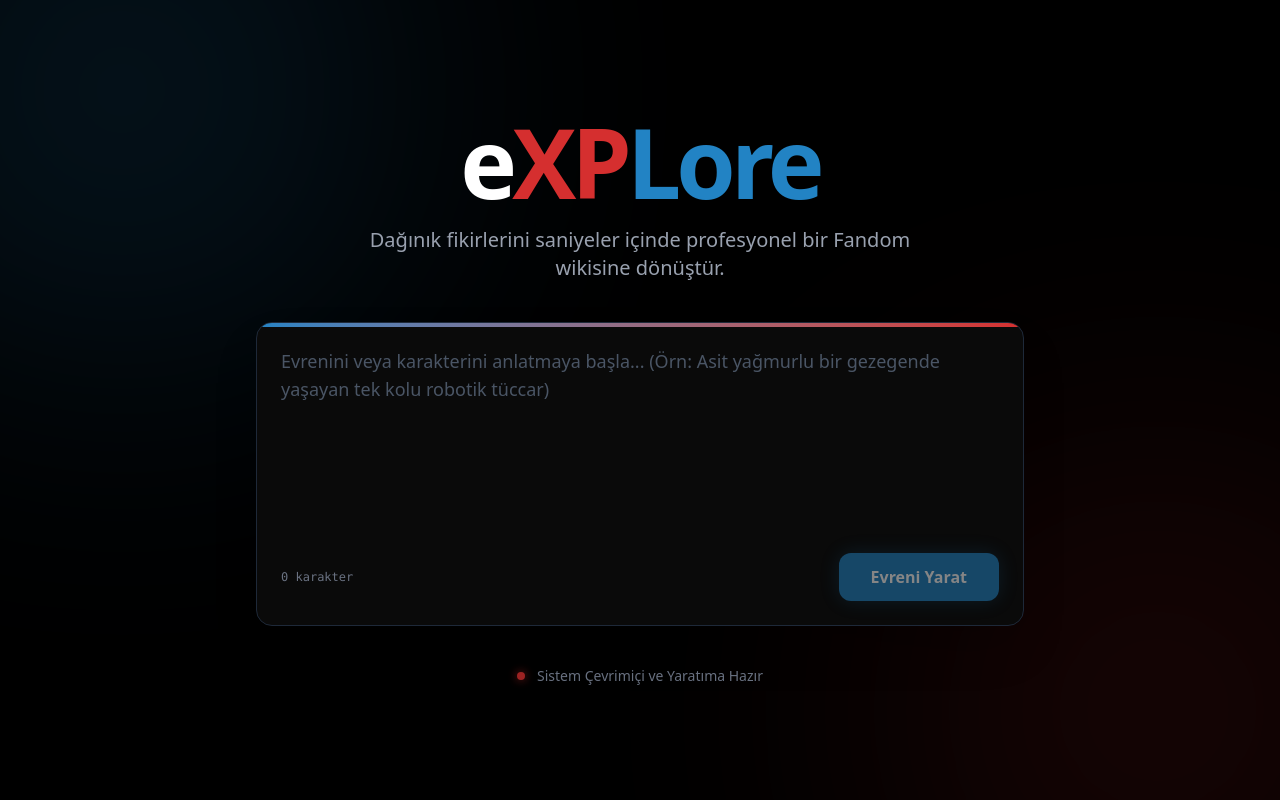
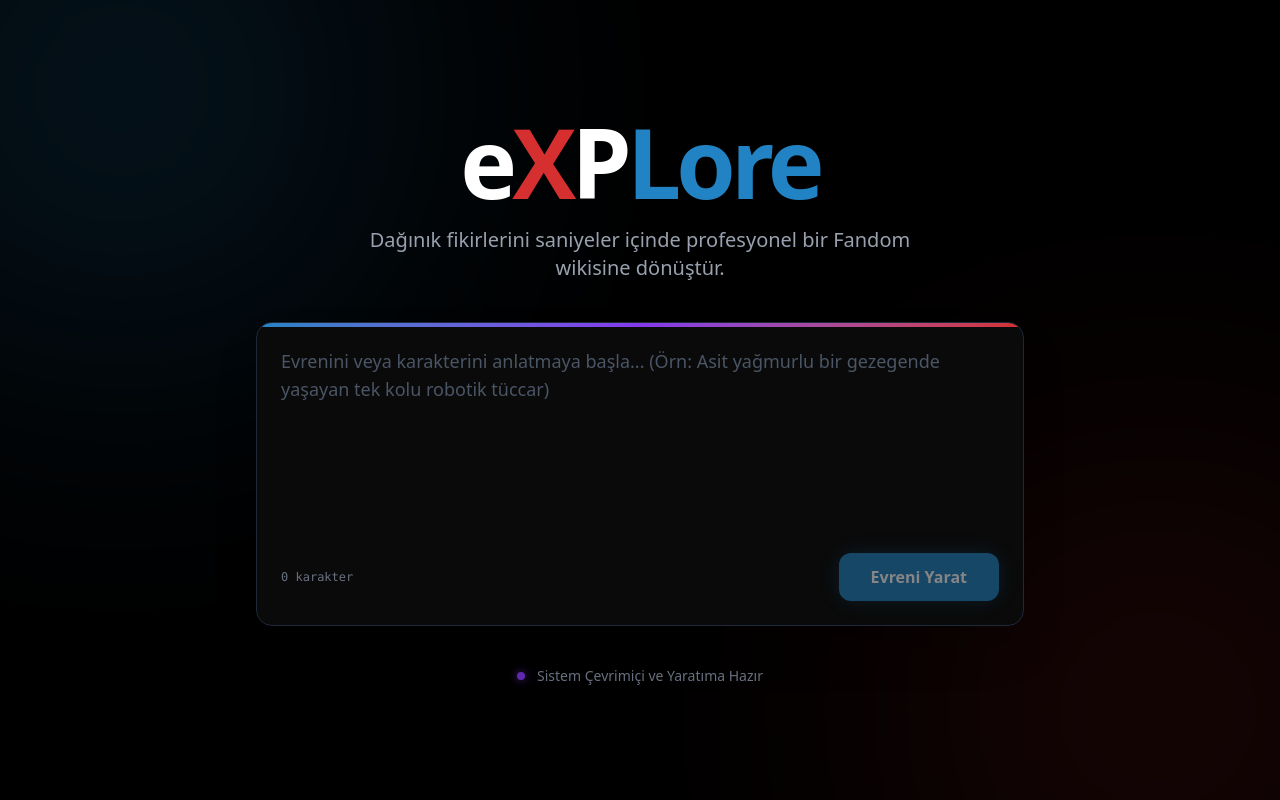
Before and after one commit to Aoshindeiru/loremaker, a Next.js app: page / in a window 1280 px wide. Built offline with nearby package versions, Linux system fonts and the light colour scheme.

Commit message:
Update page.js

```diff
--- a/app/page.js
+++ b/app/page.js
@@ -18,18 +18,18 @@
   return (
     <main className="min-h-screen bg-black text-white flex flex-col items-center justify-center p-6 relative overflow-hidden">
 
-      {/* Arka plan parlamaları */}
+      {/* Arka plan parlamaları (Ao ve Aka) */}
       <div className="absolute top-[-20%] left-[-10%] w-[500px] h-[500px] bg-[#2283C4] rounded-full filter blur-[150px] opacity-20 pointer-events-none"></div>
       <div className="absolute bottom-[-20%] right-[-10%] w-[500px] h-[500px] bg-[#D52F2F] rounded-full filter blur-[150px] opacity-15 pointer-events-none"></div>
 
       <div className="z-10 w-full max-w-3xl flex flex-col items-center gap-10">
 
-        {/* Başlık - Kırmızı "X" Vurgusu */}
+        {/* Başlık - eXPLore */}
         <div className="text-center space-y-4">
           <h1 className="text-6xl md:text-8xl font-extrabold tracking-tighter">
             <span className="text-white">e</span>
-            <span className="text-[#D52F2F]">XP</span>
-
+            <span className="text-[#D52F2F]">X</span>
+            <span className="text-white">P</span>
             <span className="text-[#2283C4]">Lore</span>
           </h1>
           <p className="text-gray-400 text-lg md:text-xl max-w-xl mx-auto font-light">
@@ -38,9 +38,10 @@
         </div>
 
         {/* Metin Kutusu ve Buton */}
-        <div className="w-full bg-[#0a0a0a] border border-gray-800 rounded-2xl shadow-2xl relative overflow-hidden transition-all hover:border-[#2283C4]/50">
+        <div className="w-full bg-[#0a0a0a] border border-gray-800 rounded-2xl shadow-2xl relative overflow-hidden transition-all hover:border-[#8338EC]/40">
 
-          <div className="absolute top-0 left-0 w-full h-1 bg-gradient-to-r from-[#2283C4] to-[#D52F2F]"></div>
+          {/* Gojo Satoru - Hollow Purple Gradient Çizgisi (Mavi -> Mor -> Kırmızı) */}
+          <div className="absolute top-0 left-0 w-full h-1 bg-gradient-to-r from-[#2283C4] via-[#8338EC] to-[#D52F2F]"></div>
 
           <textarea
             rows={6}
@@ -58,7 +59,7 @@
             <button
               onClick={handleForge}
               disabled={loading || inputData.length === 0}
-              className="bg-[#2283C4] hover:bg-[#1a6699] text-white px-8 py-3 rounded-xl font-bold transition-all duration-300 disabled:opacity-50 disabled:cursor-not-allowed flex items-center gap-3 shadow-[0_0_20px_rgba(34,131,196,0.3)] hover:shadow-[0_0_30px_rgba(34,131,196,0.6)] cursor-pointer"
+              className="bg-[#2283C4] hover:bg-[#8338EC] text-white px-8 py-3 rounded-xl font-bold transition-all duration-300 disabled:opacity-50 disabled:cursor-not-allowed flex items-center gap-3 shadow-[0_0_20px_rgba(34,131,196,0.3)] hover:shadow-[0_0_30px_rgba(131,56,236,0.6)] cursor-pointer"
             >
               {loading ? "Yapay Zeka Çalışıyor..." : "Evreni Yarat"}
             </button>
@@ -67,7 +68,7 @@
 
         {/* Durum Göstergesi */}
         <div className="flex items-center gap-3 text-sm text-gray-500">
-          <div className="w-2 h-2 rounded-full bg-[#D52F2F] animate-pulse shadow-[0_0_10px_rgba(213,47,47,0.8)]"></div>
+          <div className="w-2 h-2 rounded-full bg-[#8338EC] animate-pulse shadow-[0_0_10px_rgba(131,56,236,0.8)]"></div>
           Sistem Çevrimiçi ve Yaratıma Hazır
         </div>
 
```
